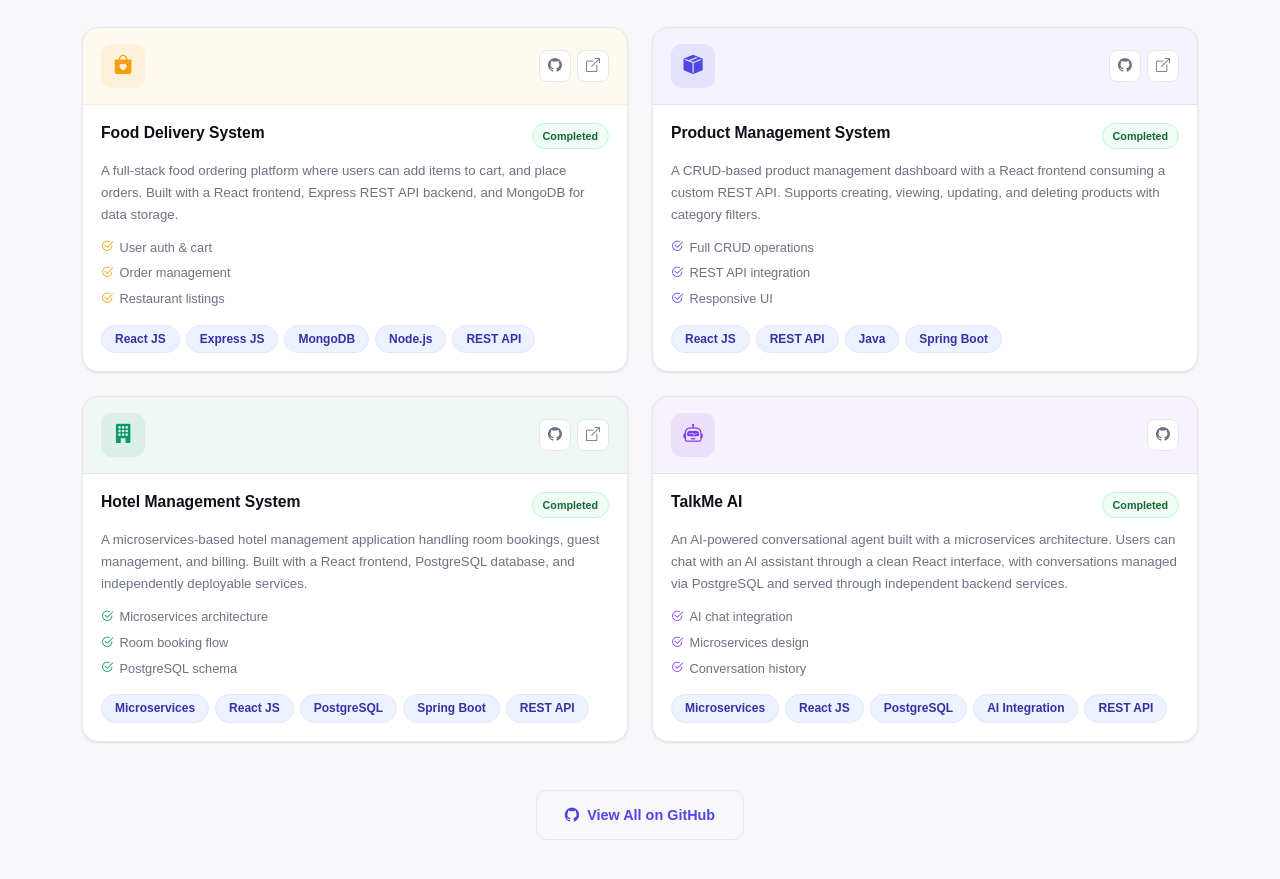
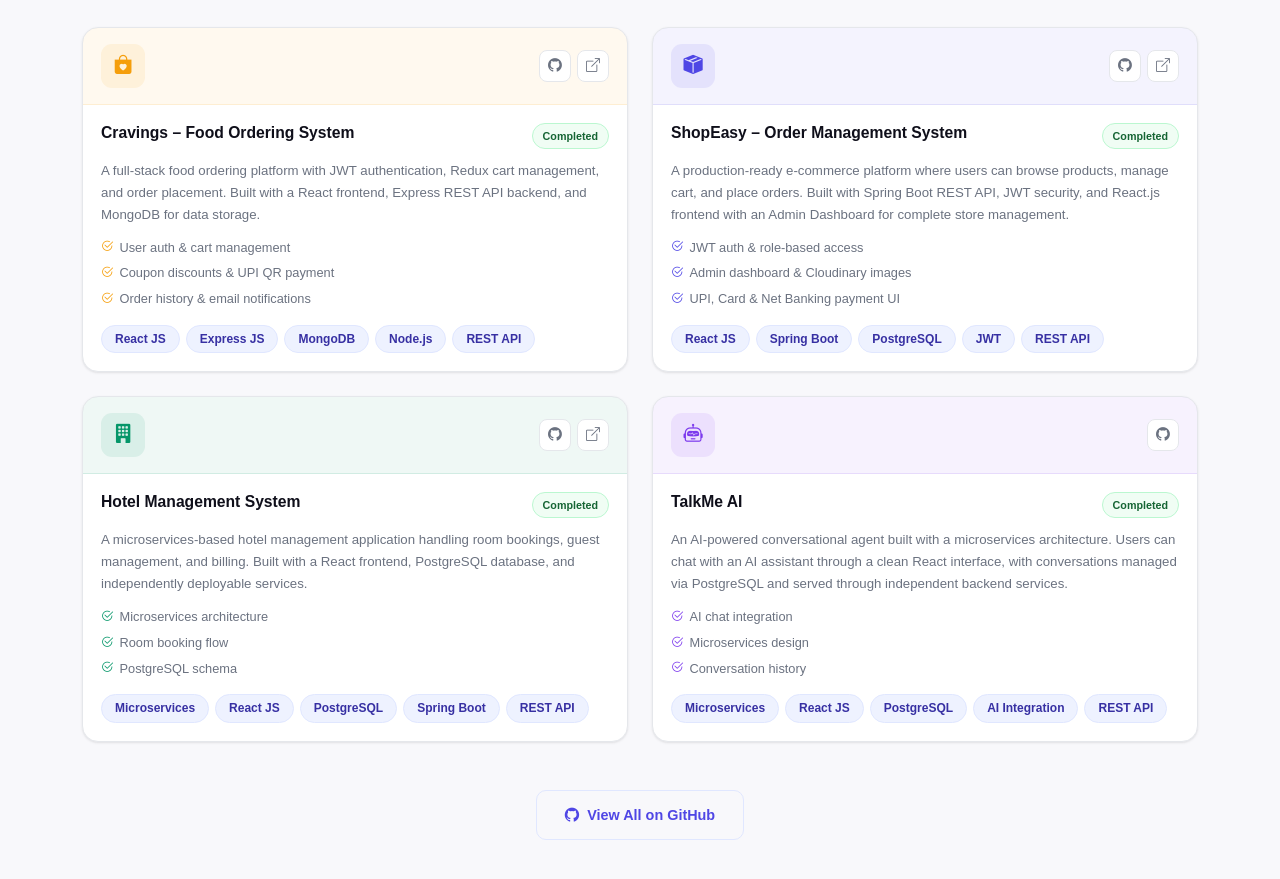
Before and after one commit to AbhishekKhursange/portfolio, a React (Vite) app: page / in a window 1280 px wide. Shown: the part 3280-4159 px from the top of the page. Built offline with nearby package versions, Linux system fonts and the light colour scheme.

Commit message:
Updated project description

```diff
--- a/src/components/Projects.jsx
+++ b/src/components/Projects.jsx
@@ -4,26 +4,26 @@ const FILTERS = ['All', 'Full Stack', 'Microservices', 'AI'];
 
 const PROJECTS = [
   {
-    title: 'Food Delivery System',
-    desc: 'A full-stack food ordering platform where users can add items to cart, and place orders. Built with a React frontend, Express REST API backend, and MongoDB for data storage.',
+    title: 'Cravings – Food Ordering System',
+    desc: 'A full-stack food ordering platform with JWT authentication, Redux cart management, and order placement. Built with a React frontend, Express REST API backend, and MongoDB for data storage.',
     category: 'Full Stack',
     status: 'Completed',
     color: '#f59e0b',
     icon: 'bi-bag-heart-fill',
     tech: ['React JS', 'Express JS', 'MongoDB', 'Node.js', 'REST API'],
-    highlights: ['User auth & cart', 'Order management', 'Restaurant listings'],
+    highlights: ['User auth & cart management', 'Coupon discounts & UPI QR payment', 'Order history & email notifications'],
     github: 'https://github.com/AbhishekKhursange/food-delivery-system',
     live: 'https://frontend-ten-eta-10.vercel.app',
   },
   {
-    title: 'Product Management System',
-    desc: 'A CRUD-based product management dashboard with a React frontend consuming a custom REST API. Supports creating, viewing, updating, and deleting products with category filters.',
+    title: 'ShopEasy – Order Management System',
+    desc: 'A production-ready e-commerce platform where users can browse products, manage cart, and place orders. Built with Spring Boot REST API, JWT security, and React.js frontend with an Admin Dashboard for complete store management.',
     category: 'Full Stack',
     status: 'Completed',
     color: '#4F46E5',
     icon: 'bi-box-seam-fill',
-    tech: ['React JS', 'REST API', 'Java', 'Spring Boot'],
-    highlights: ['Full CRUD operations', 'REST API integration', 'Responsive UI'],
+    tech: ['React JS', 'Spring Boot', 'PostgreSQL', 'JWT', 'REST API'],
+    highlights: ['JWT auth & role-based access', 'Admin dashboard & Cloudinary images', 'UPI, Card & Net Banking payment UI'],
     github: 'https://github.com/AbhishekKhursange/order-management-system',
     live: 'https://order-management-frontend-sigma.vercel.app',
   },
```
